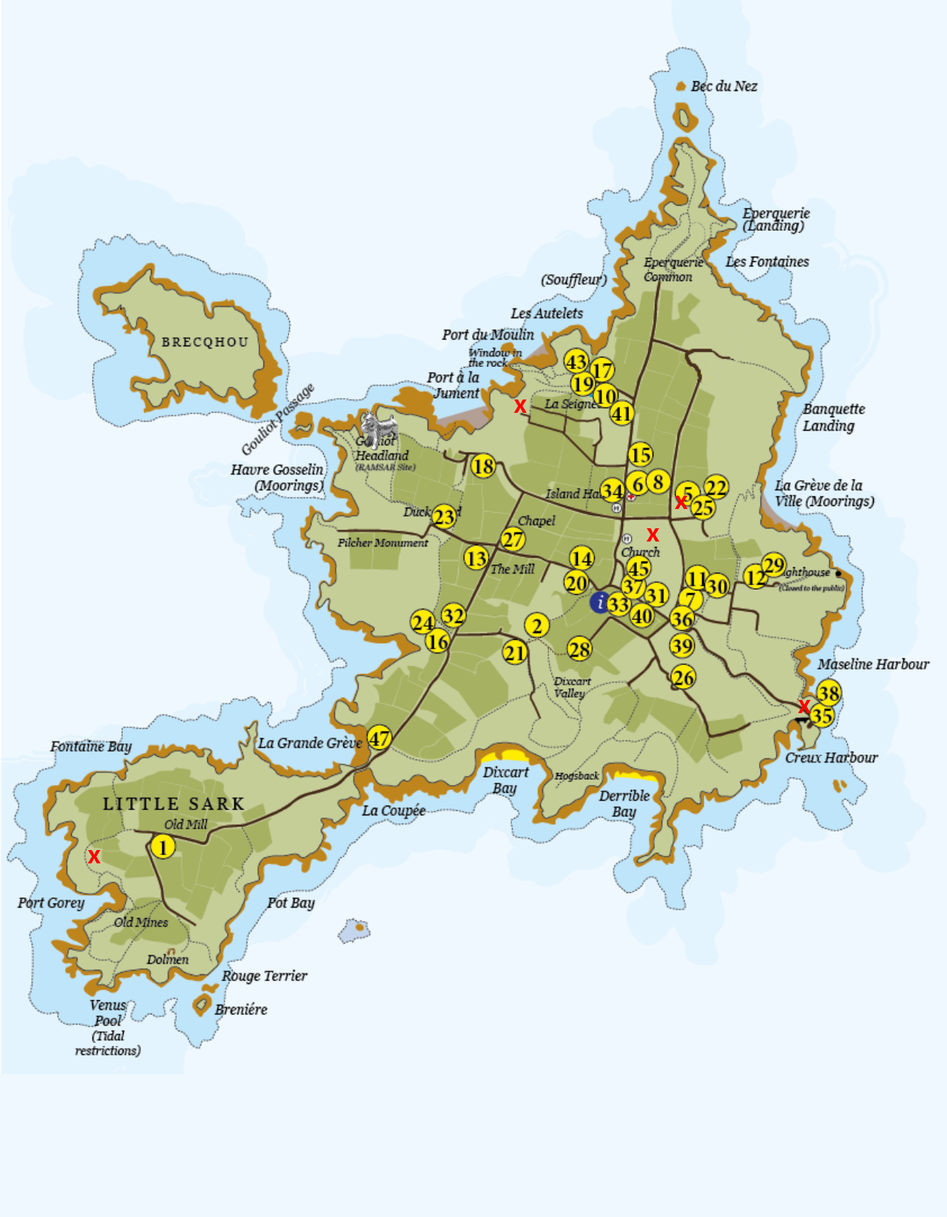
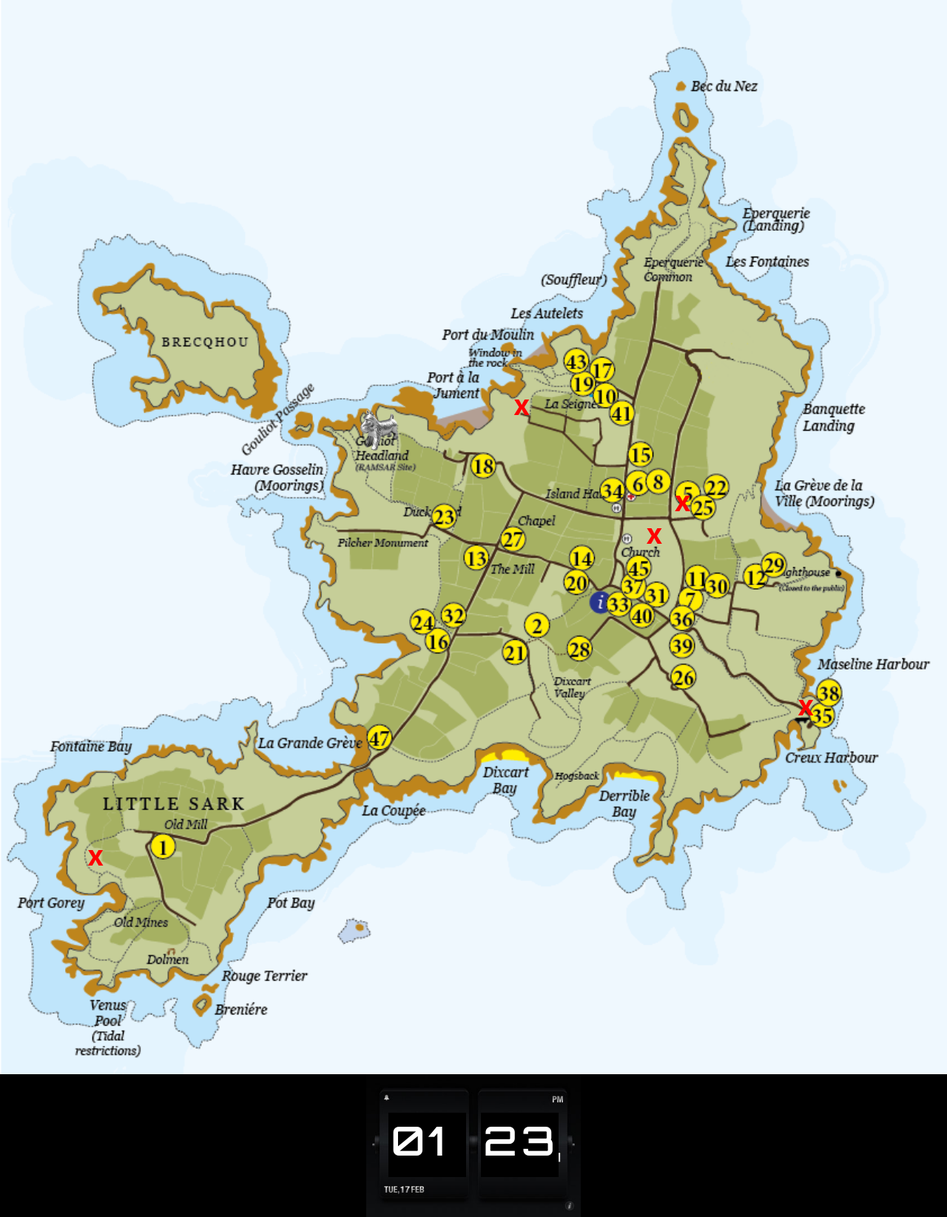
Before and after one commit to ceddy6/EscapeTheIsland, a PHP site: page /main.html in a window 1280 px wide. Shown: the whole page at 74% size. Before the commit the page ends 1452 px from the top, so only its background shows below. Run offline with PHP 8.4, Linux system fonts and the light colour scheme.

Commit message:
Add clock element with divs for numbers

```diff
--- a/assets/css/main.css
+++ b/assets/css/main.css
@@ -25,7 +25,7 @@ body{
     display:inline-block;
     color: red;
     font-weight: bold;
-    font-size:2em;
+    font-size:3vw;
     text-align:center;
     vertical-align:middle;
     padding:0px;
@@ -42,3 +42,52 @@ body{
 #player-token-img{
     width:100%;
 }
+
+.background-clock-wrapper{
+    position: relative;
+    width:25%;
+    top:0px;
+    left:0px;
+    transform: translate(0%,0%);
+}
+
+#background-clock{
+    width:100%;
+}
+
+.clock-digit{
+    position:absolute;
+    width:17%;
+    height:45%;
+    background-color:black;
+    color:white;
+}
+
+.clock-digit.hours-tens{
+    top:27%;
+    left:14%;
+}
+.clock-digit.hours-units{
+    top:27%;
+    left:30%;
+}
+.clock-digit.minutes-tens{
+    top:27%;
+    left:53%;
+}
+.clock-digit.minutes-units{
+    top:27%;
+    left:69%;
+}
+
+.digital-no{
+    display:inline-block;
+    color: white;
+    font-family:'Orbitron';
+    font-weight: bold;
+    font-size:4vw;
+    text-align:center;
+    vertical-align:middle;
+    padding:0px;
+    padding-left:4px;
+}
--- a/main.html
+++ b/main.html
@@ -12,6 +12,9 @@
     <!-- Boostrap stylesheet (should be loaded early)-->
     <link rel="stylesheet" href="https://stackpath.bootstrapcdn.com/bootstrap/4.4.1/css/bootstrap.min.css" integrity="sha384-Vkoo8x4CGsO3+Hhxv8T/Q5PaXtkKtu6ug5TOeNV6gBiFeWPGFN9MuhOf23Q9Ifjh" crossorigin="anonymous">
 
+    <!-- Clock font style sheet-->
+    <link href='https://fonts.googleapis.com/css?family=Orbitron' rel='stylesheet' type='text/css'>
+
     <!-- Page style sheets-->
     <link rel="stylesheet" href="assets/css/main.css">
 
@@ -24,6 +27,13 @@
     <div class="container-fluid" id="background-map-wrapper">
         <img class="img-fluid" id="background-map" src="assets/images/map.png" alt="Map">
     </div>
+    <div class="background-clock-wrapper container-fluid">
+        <img class="img-fluid" id="background-clock" src="assets/images/clock.jpg" alt="Clock">
+        <div class="clock-digit hours-tens"><span class="digital-no">0</span></div>
+        <div class="clock-digit hours-units"><span class="digital-no">1</span></div>
+        <div class="clock-digit minutes-tens"><span class="digital-no">2</span></div>
+        <div class="clock-digit minutes-units"><span class="digital-no">3</span></div>
+    </div>
 
 
     <!-- Boostrap imports (need to come last, just before /body)-->
```
Also changed, not shown: assets/images/clock.jpg (added).
